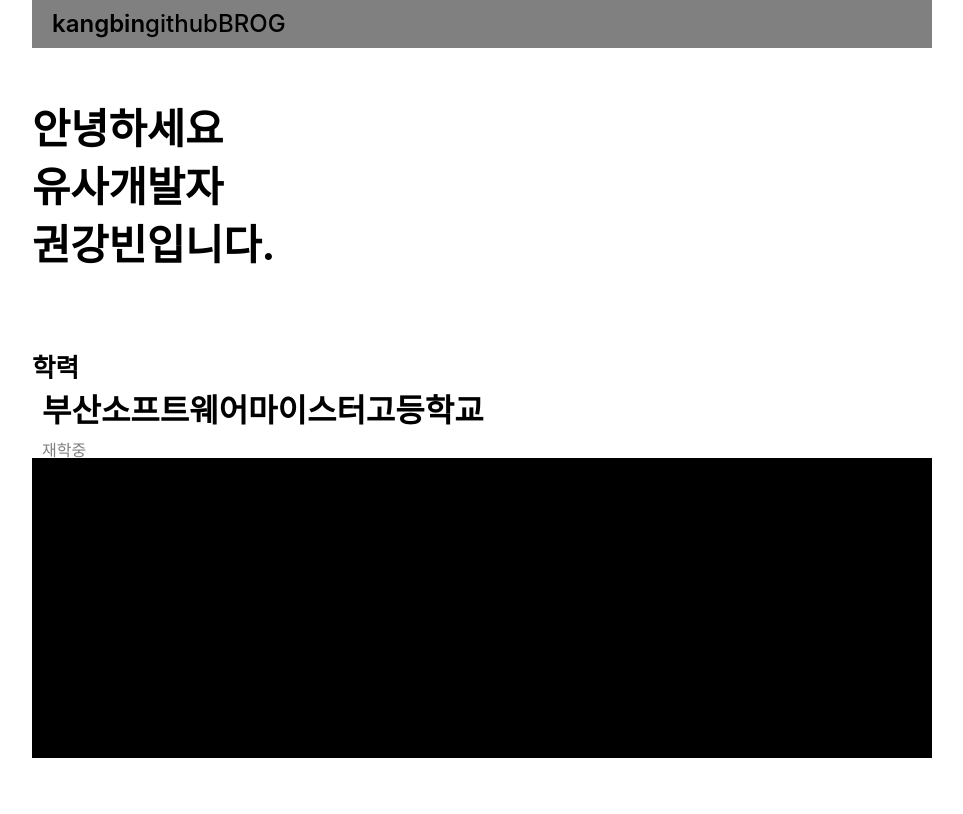
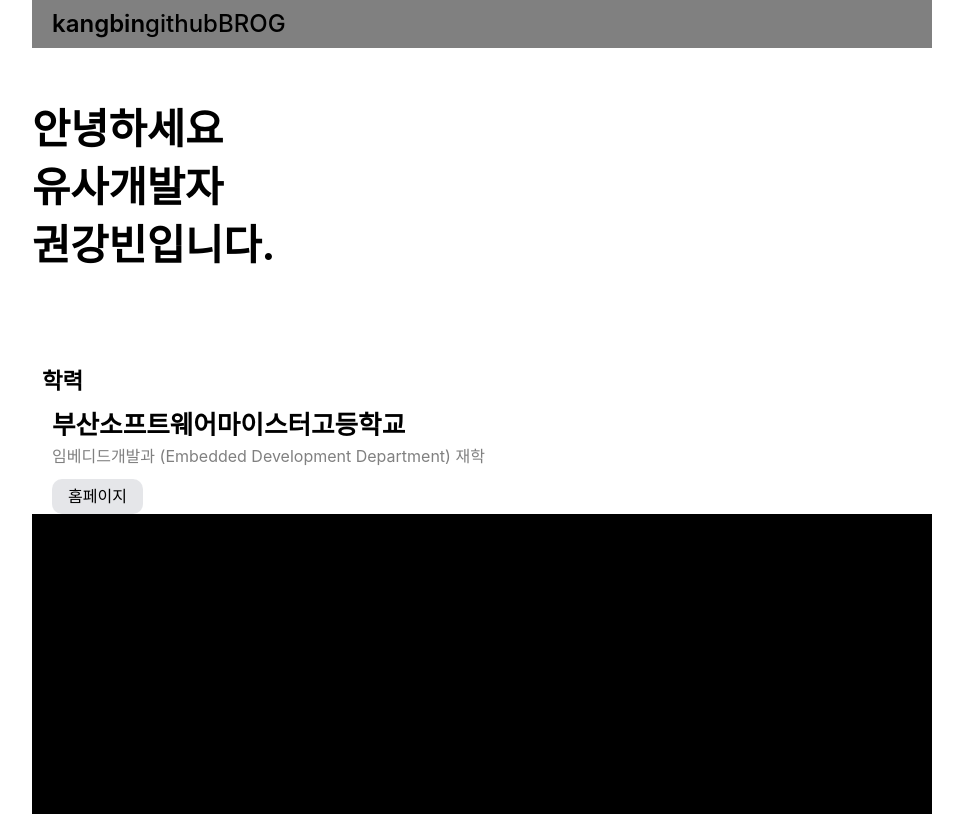
Before and after one commit to kwonkangbin/About_kwonkangbin, a React (Create React App) app: page / in a window 1280 px wide. Shown: the whole page, without its empty margins (158-1121 px from the left). Built offline with nearby package versions, Linux system fonts and the light colour scheme; a web font is replaced by a local one.

Commit message:
FIX : Education

```diff
--- a/src/components/Content/Education.js
+++ b/src/components/Content/Education.js
@@ -1,30 +1,32 @@
 import React from "react";
 import styled from "styled-components";
+import LinkButton from "./LinkButton";
 
 export default function Education(){
     return (
         <Container>
             <h2>학력</h2>
             <h3>부산소프트웨어마이스터고등학교</h3>
-            <p>재학중</p>
+            <p>임베디드개발과 (Embedded Development Department) 재학</p>
+            <LinkButton className="schoolname" to="https://school.busanedu.net/">홈페이지</LinkButton>
         </Container>
     );
 }
 
 const Container = styled.div`
     > h2{
-        font-size: 1.6rem;
+        font-size: 1.4rem;
         font-weight: bold;
+        margin: 15px 0 0 10px;
     }
     > h3{
-        font-size: 2rem;
+        font-size: 1.6rem;
         font-weight: 600;
-        margin: 15px 0 0 10px;
+        margin: 20px 0 0 20px;
     }
     > p{
         font-size: 1rem;
-        font-weight: 540;
-        margin: 15px 0 0 10px;
+        margin: 10px 0 0 20px;
         color: gray;
     }
 `;
--- a/src/components/Content/LinkButton.js
+++ b/src/components/Content/LinkButton.js
@@ -26,14 +26,15 @@ const Container = styled(Link)`
   width: fit-content;
   display: flex;
   align-items: center;
-  padding: 0.5em 1em;
-  border-radius: 12px;
-  background-color: gray;
-  color: white;
+  padding: 0.6em 1em;
+  border-radius: 10px;
+  background-color: rgba(85, 87, 110, 0.15);
+  color: black;
   text-decoration: none;
   transition: background-color 0.2s;
+  margin: 15px 0 0 20px;
 
   &:hover {
-    background-color: gray;
+    background-color: rgba(85, 87, 110, 0.32);
   }
 `;
--- a/src/components/Content/style.js
+++ b/src/components/Content/style.js
@@ -15,7 +15,7 @@ export const Stylecontent = styled.main`
         width: 100%;
         margin: 100px 0 80px;
 
-        @media screen and (max-width: 450px) {
+        @media screen and (max-width: 850px) {
             margin-left: 10px;
         }
     }
--- a/src/components/Header/Header.js
+++ b/src/components/Header/Header.js
@@ -9,8 +9,8 @@ export default function Header() {
             {/* <S.dif ref={ref} /> */}
             <S.Styledheader>
                 <S.StyledLink to='/'>kangbin</S.StyledLink>
-                <S.StyledA href="https://github.com/kwonkangbin">github</S.StyledA>
-                <S.StyledA href="">BROG</S.StyledA>
+                <S.StyledA href="https://github.com/kwonkangbin" target="_blank">github</S.StyledA>
+                <S.StyledA href="" target="_blank">BROG</S.StyledA>
             </S.Styledheader>
         </>
     );
```
